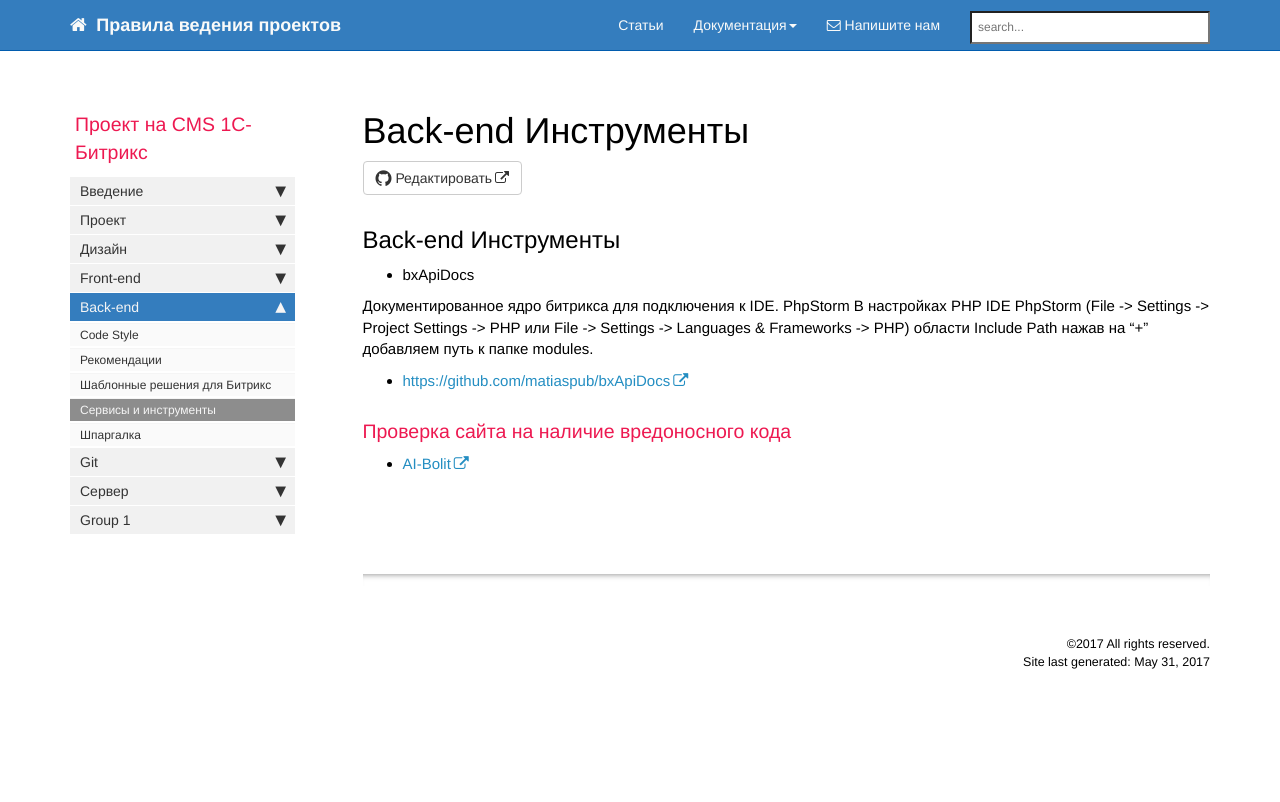
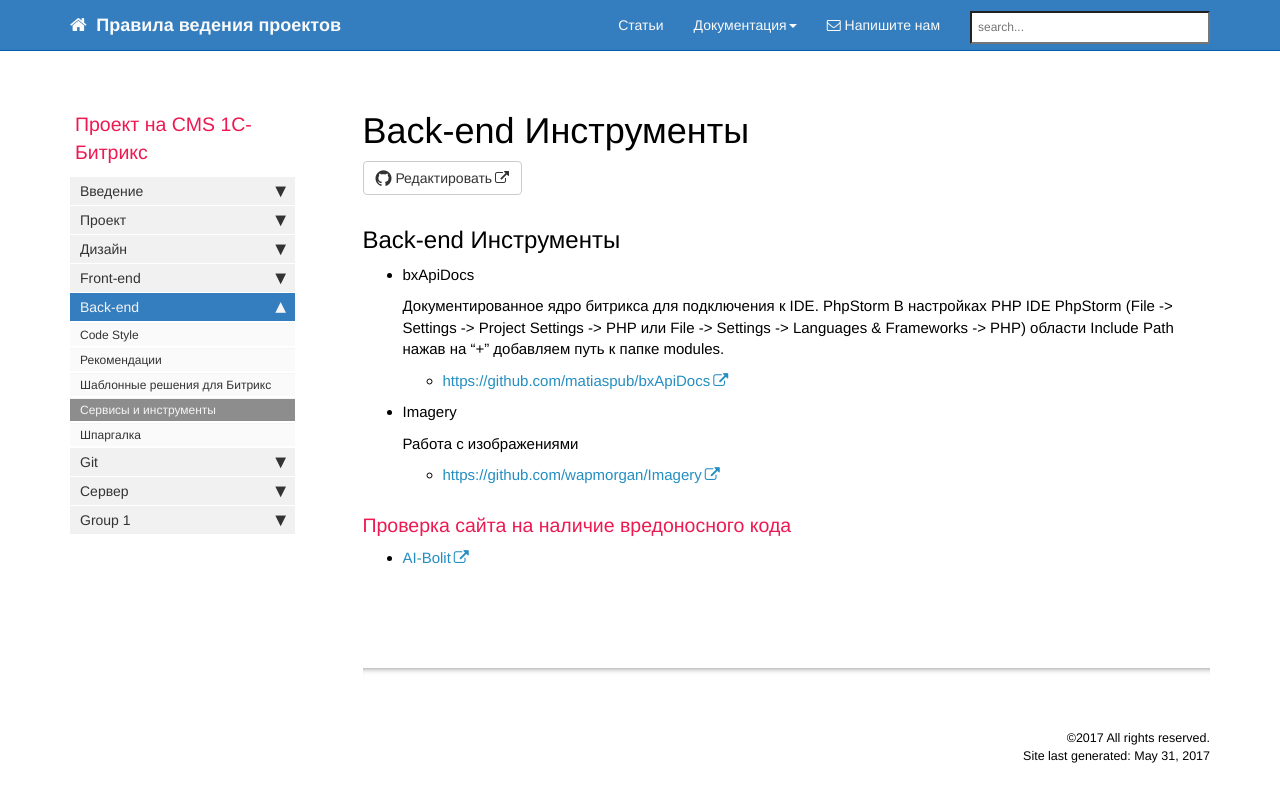
Before and after one commit to gdecider/gdecider.github.io, a Jekyll site: the page built from pages/bx/bx_back-tools.md, in a window 1280 px wide. Shown: the top 802 px of the page. Built offline with Jekyll 4.4.1, drawn with Linux system fonts in a browser that asks for light colours; nearby versions of some CDN libraries; comment, search, counter and statistics services are not loaded.

Commit message:
be tools

```diff
--- a/pages/bx/bx_back-tools.md
+++ b/pages/bx/bx_back-tools.md
@@ -11,9 +11,15 @@ toc: false
 
 * bxApiDocs
 
-Документированное ядро битрикса для подключения к IDE. PhpStorm В настройках PHP IDE PhpStorm (File -> Settings -> Project Settings -> PHP или File -> Settings -> Languages & Frameworks -> PHP) области Include Path нажав на "+" добавляем путь к папке modules.
+  Документированное ядро битрикса для подключения к IDE. PhpStorm В настройках PHP IDE PhpStorm (File -> Settings -> Project Settings -> PHP или File -> Settings -> Languages & Frameworks -> PHP) области Include Path нажав на "+" добавляем путь к папке modules.
 
   * [https://github.com/matiaspub/bxApiDocs](https://github.com/matiaspub/bxApiDocs)
+
+* Imagery
+
+  Работа с изображениями
+
+  * [https://github.com/wapmorgan/Imagery](https://github.com/wapmorgan/Imagery)
 
 ### Проверка сайта на наличие вредоносного кода
 
```
